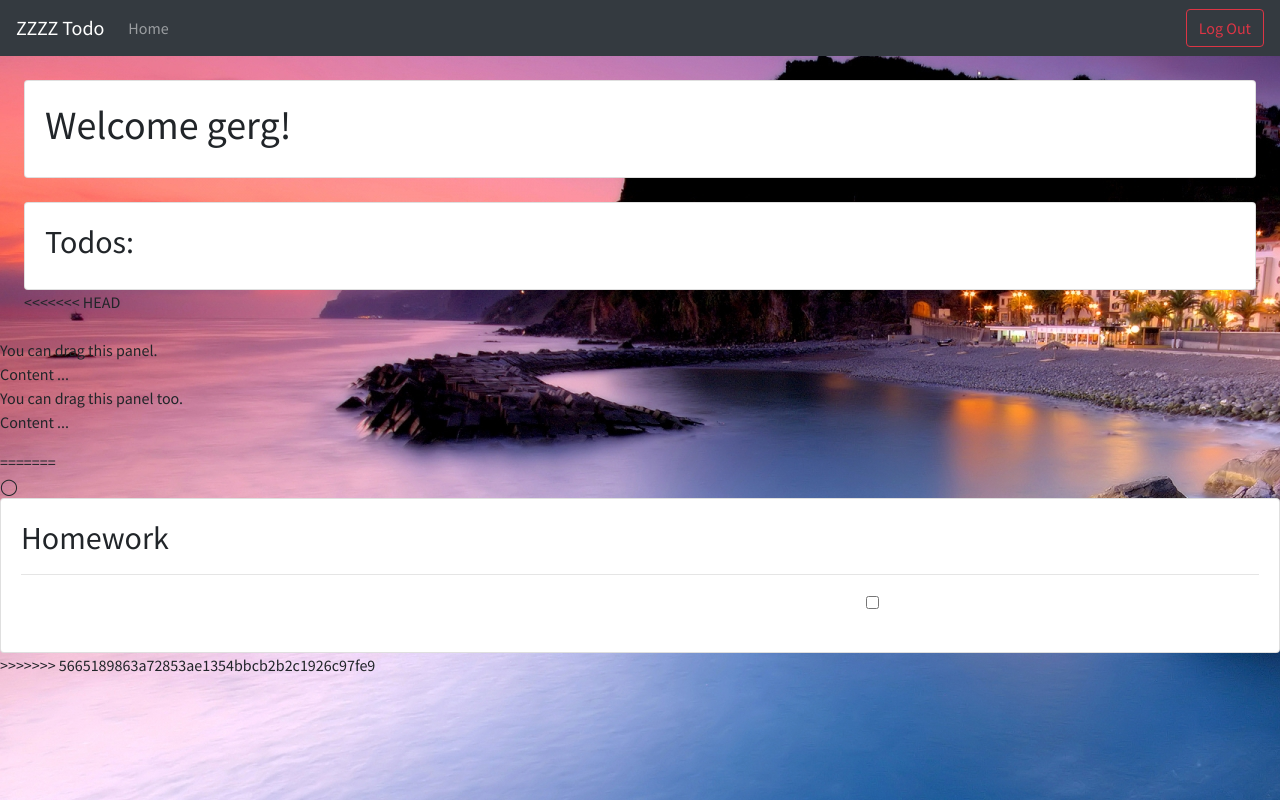
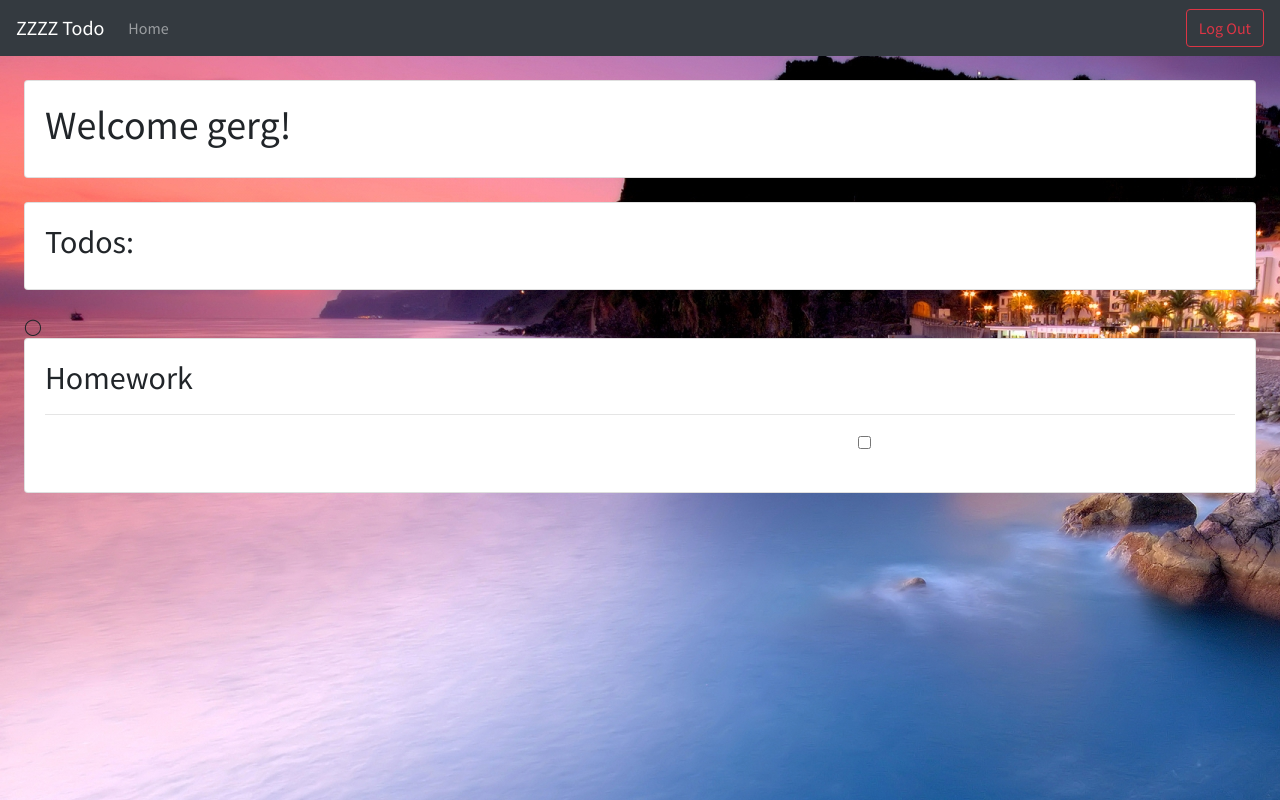
Before and after one commit to gregzb/HackathonJan2020, a Flask app: template templates/todo.html in a window 1280 px wide. Run offline with Flask 2, Linux system fonts and the light colour scheme; the template is opened without the code that fills it, so the values that code supplies are empty; a user stored in the database is signed in; some libraries are stand-ins or nearby versions.

Commit message:
fixed merge

```diff
--- a/templates/login.html
+++ b/templates/login.html
@@ -15,11 +15,9 @@
                 <br>
                 <input type='text' name='username' class="form-control" placeholder="Username">
                 <br>
-                <br>
                 Password:
                 <br>
                 <input type='password' name='password' class="form-control" placeholder="Password">
-                <br>
                 <br>
                 <input type = 'submit' name = 'sub1'>
                 <br>
--- a/templates/todo.html
+++ b/templates/todo.html
@@ -25,43 +25,6 @@
       </div>
   </div>
 
-<<<<<<< HEAD
-            </div>
-        </div>
-    </div>
-
-    <ul id="draggablePanelList" class="list-unstyled">
-    <li class="panel panel-info">
-        <div class="panel-heading">You can drag this panel.</div>
-        <div class="panel-body">Content ...</div>
-    </li>
-    <li class="panel panel-info">
-        <div class="panel-heading">You can drag this panel too.</div>
-        <div class="panel-body">Content ...</div>
-    </li>
-</ul>
-<script type="text/javascript">
-  jQuery(function($) {
-    var panelList = $('#draggablePanelList');
-
-    panelList.sortable({
-        // Only make the .panel-heading child elements support dragging.
-        // Omit this to make then entire <li>...</li> draggable.
-        handle: '.panel-heading',
-        update: function() {
-            $('.panel', panelList).each(function(index, elem) {
-                 var $listItem = $(elem),
-                     newIndex = $listItem.index();
-
-                 // Persist the new indices.
-            });
-        }
-    });
-});
-</script>
-
-
-=======
   <br>◯
 
   <div id="todolist">
@@ -84,5 +47,4 @@
       </div>
   </div>
 </div>
->>>>>>> 5665189863a72853ae1354bbcb2b2c1926c97fe9
 {% endblock %}
```
Also changed, not shown: todo.db.
